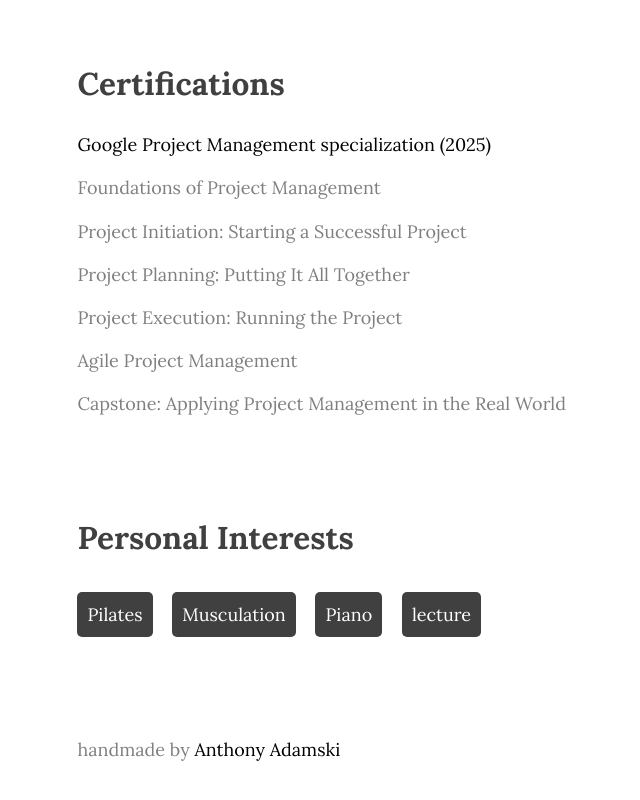
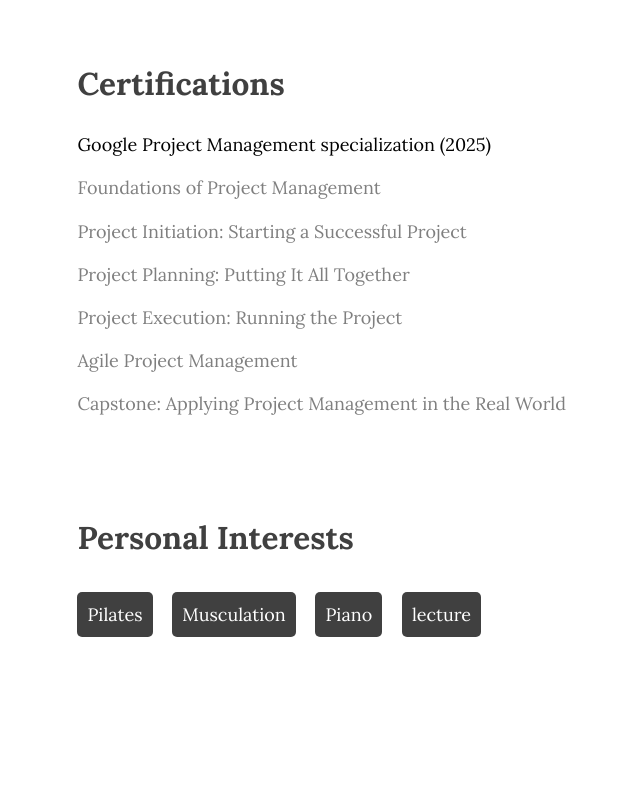
Before and after one commit to Liline96/CV, a plain HTML site: page index.html in a window 1280 px wide. Shown: the part 917-1717 px from the top of the page, without its empty margins (406-1046 px from the left). Drawn offline with nearby package versions, Linux system fonts and the light colour scheme; a web font is replaced by a local one.

Commit message:
Remove handmade attribution from index.html
Removed handmade attribution from the footer section.

```diff
--- a/index.html
+++ b/index.html
@@ -288,8 +288,6 @@ Analyser l’UX et UI Design d’un site web </p>
         </ul>
       </section>
       <section>
-        <div class="handmade">
-          <p>handmade by <em> Anthony Adamski</em></p>
         </div>
       </section>
     </div>
```
